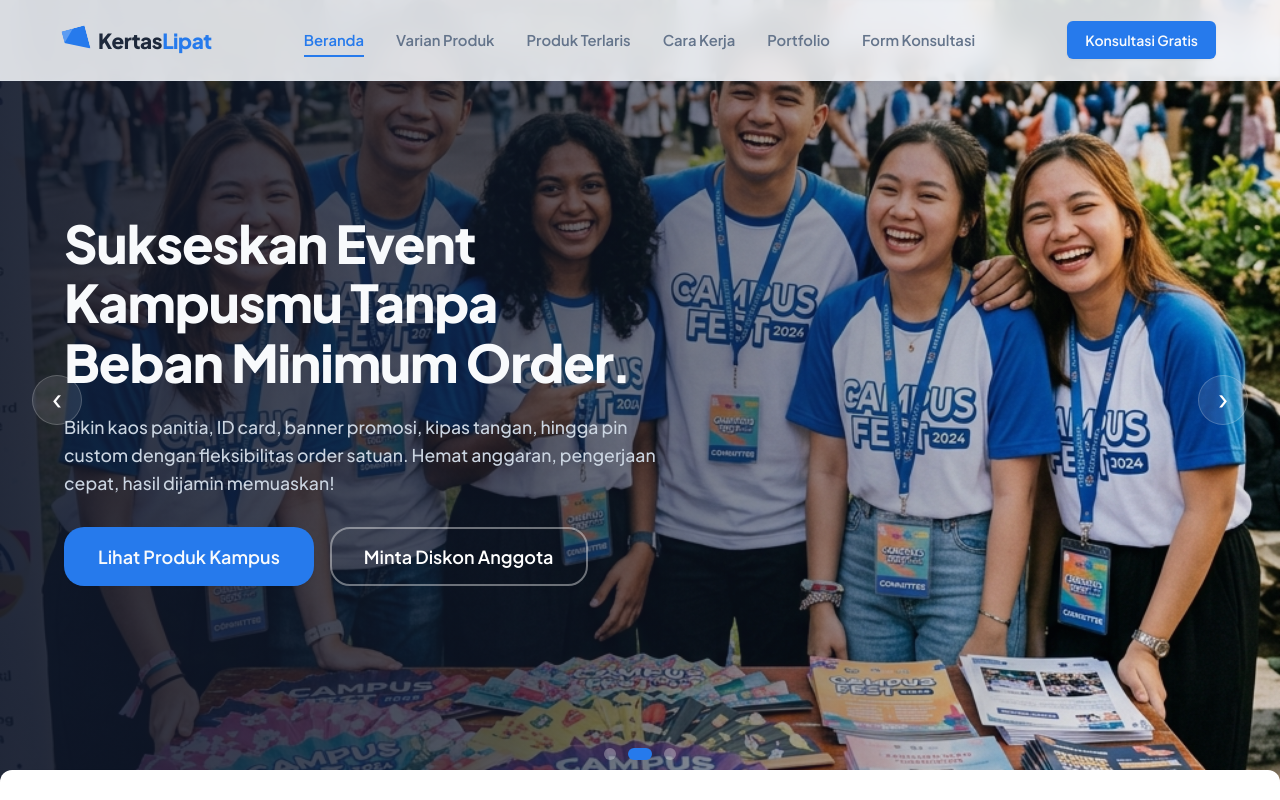
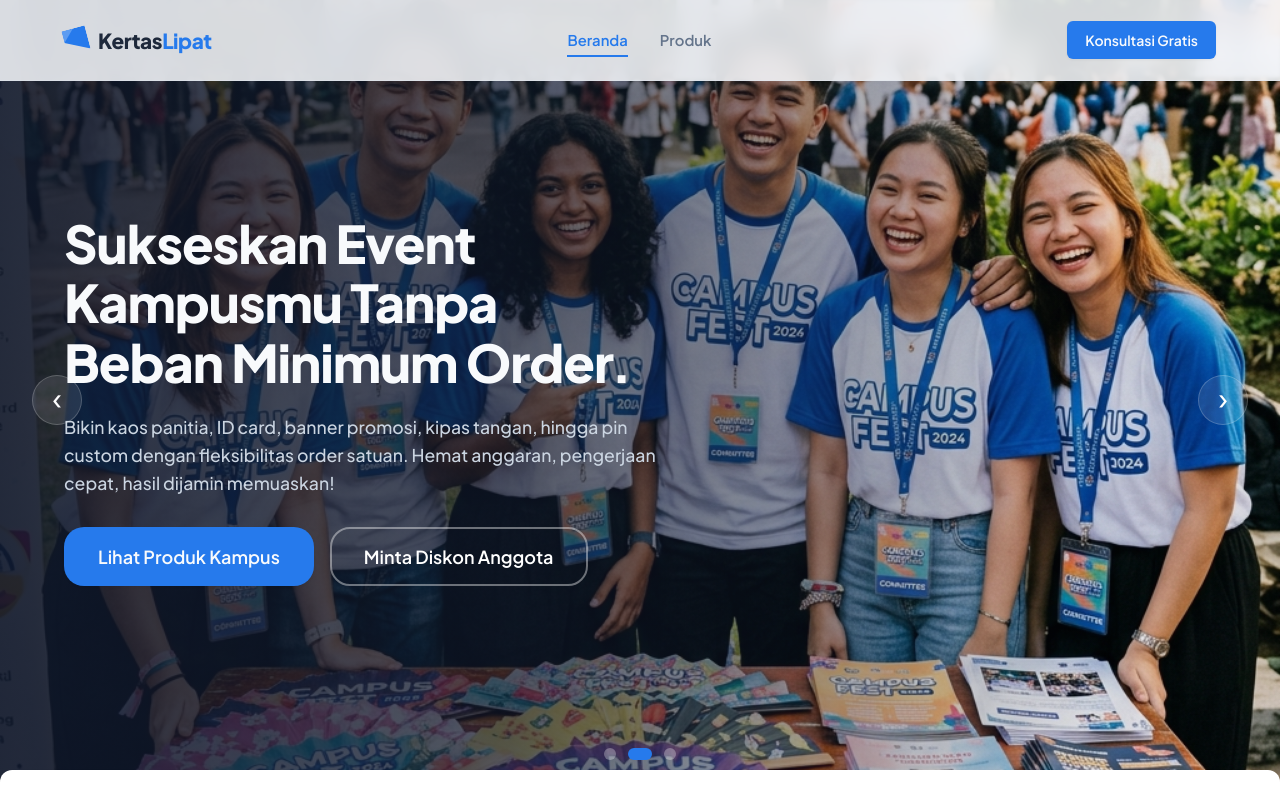
Before and after one commit to Ardiyanto24/mockup-website-kertas-lipat, a Next.js app: page / in a window 1280 px wide. Shown: the top 800 px of the page. Built offline with nearby package versions, Linux system fonts and the light colour scheme.

Commit message:
feat(organisms/shared): customize Navbar links to Beranda and Produk with active state support

```diff
--- a/src/components/organisms/shared/public/Navbar/Navbar.module.css
+++ b/src/components/organisms/shared/public/Navbar/Navbar.module.css
@@ -180,6 +180,11 @@
   color: var(--color-primary);
 }
 
+.activeMobile {
+  color: var(--color-primary);
+  border-bottom-color: var(--color-primary);
+}
+
 .mobileMenuAction {
   margin-top: 20px;
 }
--- a/src/components/organisms/shared/public/Navbar/Navbar.tsx
+++ b/src/components/organisms/shared/public/Navbar/Navbar.tsx
@@ -2,15 +2,20 @@
 
 import React, { useState } from 'react';
 import Link from 'next/link';
+import { usePathname } from 'next/navigation';
 import { Button } from '@/components/atoms/Button/Button';
 import styles from './Navbar.module.css';
 
 export function Navbar() {
   const [isMenuOpen, setIsMenuOpen] = useState(false);
+  const pathname = usePathname();
 
   const toggleMenu = () => {
     setIsMenuOpen(!isMenuOpen);
   };
+
+  const isHomeActive = pathname === '/';
+  const isProductsActive = pathname === '/products' || pathname?.startsWith('/products/');
 
   return (
     <header className={styles.header}>
@@ -23,17 +28,17 @@ export function Navbar() {
 
         {/* Desktop Menu */}
         <nav className={styles.desktopNav}>
-          <Link href="/" className={`${styles.navLink} ${styles.active}`}>Beranda</Link>
-          <Link href="#skema-order" className={styles.navLink}>Varian Produk</Link>
-          <Link href="#featured-products" className={styles.navLink}>Produk Terlaris</Link>
-          <Link href="#how-it-works" className={styles.navLink}>Cara Kerja</Link>
-          <Link href="#showcase" className={styles.navLink}>Portfolio</Link>
-          <Link href="#contact" className={styles.navLink}>Form Konsultasi</Link>
+          <Link href="/" className={`${styles.navLink} ${isHomeActive ? styles.active : ''}`}>
+            Beranda
+          </Link>
+          <Link href="/products" className={`${styles.navLink} ${isProductsActive ? styles.active : ''}`}>
+            Produk
+          </Link>
         </nav>
 
         {/* Header Action Button */}
         <div className={styles.headerAction}>
-          <Button href="#contact" variant="primary" size="sm">
+          <Button href="/#contact" variant="primary" size="sm">
             Konsultasi Gratis
           </Button>
         </div>
@@ -53,14 +58,14 @@ export function Navbar() {
       {/* Mobile Dropdown Menu */}
       <div className={`${styles.mobileMenu} ${isMenuOpen ? styles.mobileMenuOpen : ''}`}>
         <nav className={styles.mobileNav}>
-          <Link href="/" className={styles.mobileNavLink} onClick={toggleMenu}>Beranda</Link>
-          <Link href="#skema-order" className={styles.mobileNavLink} onClick={toggleMenu}>Varian Produk</Link>
-          <Link href="#featured-products" className={styles.mobileNavLink} onClick={toggleMenu}>Produk Terlaris</Link>
-          <Link href="#how-it-works" className={styles.mobileNavLink} onClick={toggleMenu}>Cara Kerja</Link>
-          <Link href="#showcase" className={styles.mobileNavLink} onClick={toggleMenu}>Portfolio</Link>
-          <Link href="#contact" className={styles.mobileNavLink} onClick={toggleMenu}>Form Konsultasi</Link>
+          <Link href="/" className={`${styles.mobileNavLink} ${isHomeActive ? styles.activeMobile : ''}`} onClick={toggleMenu}>
+            Beranda
+          </Link>
+          <Link href="/products" className={`${styles.mobileNavLink} ${isProductsActive ? styles.activeMobile : ''}`} onClick={toggleMenu}>
+            Produk
+          </Link>
           <div className={styles.mobileMenuAction}>
-            <Button href="#contact" variant="primary" size="md" onClick={toggleMenu}>
+            <Button href="/#contact" variant="primary" size="md" onClick={toggleMenu}>
               Konsultasi Gratis
             </Button>
           </div>
```
